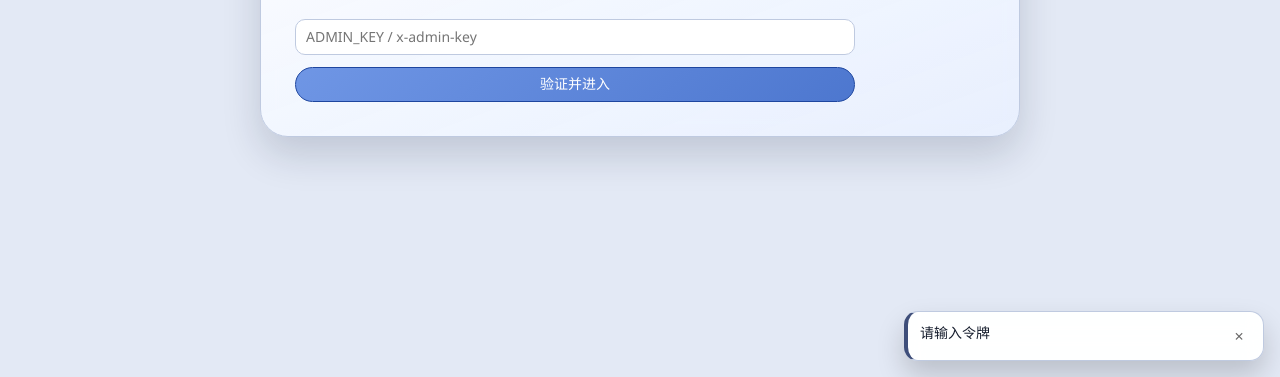
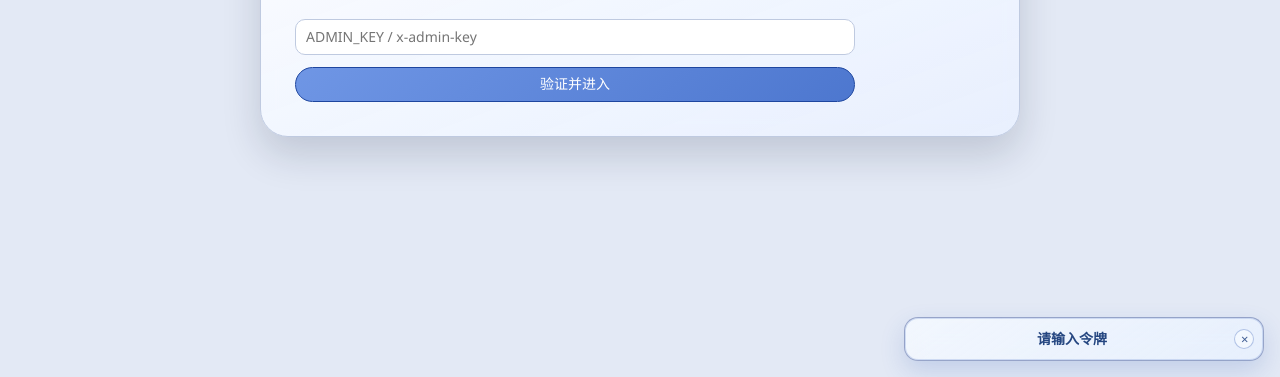
Before and after one commit to AmethystDev-Labs/amepx, a website: page src/templete/admin.html in a window 1280 px wide. Both pictures are taken after a click on the button "验证并进入". Shown: the part 423-800 px from the top of the page. Drawn offline with Linux system fonts and the light colour scheme.

Commit message:
Update admin.html

```diff
--- a/src/templete/admin.html
+++ b/src/templete/admin.html
@@ -448,13 +448,29 @@
         flex-wrap: wrap;
       }
 
+      .head-actions .btn-compact {
+        border-radius: 11px;
+        padding: 7px 9px;
+        min-height: 34px;
+        font-size: 12px;
+        text-align: center;
+      }
+
       .sync-chip {
+        display: inline-flex;
+        align-items: center;
+        justify-content: center;
         border: 1px solid var(--line);
         border-radius: 999px;
-        padding: 6px 10px;
+        padding: 7px 10px;
+        min-height: 34px;
         font-size: 12px;
         color: var(--muted);
         background: #f4f7ff;
+        text-align: center;
+        white-space: nowrap;
+        overflow: hidden;
+        text-overflow: ellipsis;
       }
 
       .sync-chip.ok {
@@ -784,19 +800,23 @@
         z-index: 90;
         width: min(360px, calc(100vw - 24px));
         display: grid;
-        gap: 10px;
+        gap: 9px;
       }
 
       .toast {
-        border: 1px solid var(--line);
+        position: relative;
+        border: 1px solid rgba(96, 130, 204, 0.58);
         border-radius: 14px;
-        background: rgba(255, 255, 255, 0.97);
-        backdrop-filter: blur(10px);
-        box-shadow: 0 14px 28px rgba(0, 0, 0, 0.18);
-        display: grid;
-        grid-template-columns: 1fr auto;
-        gap: 8px;
-        padding: 10px 10px 10px 12px;
+        background: linear-gradient(145deg, rgba(247, 251, 255, 0.76), rgba(234, 243, 255, 0.62));
+        backdrop-filter: blur(12px) saturate(140%);
+        box-shadow:
+          0 10px 24px rgba(42, 88, 176, 0.18),
+          inset 0 0 0 1px rgba(141, 167, 223, 0.34);
+        display: flex;
+        align-items: center;
+        justify-content: center;
+        min-height: 44px;
+        padding: 10px 36px 10px 12px;
         transform: translateY(8px);
         opacity: 0;
         transition: transform 0.18s ease, opacity 0.18s ease;
@@ -808,39 +828,49 @@
       }
 
       .toast.info {
-        border-left: 4px solid #1f4fba;
+        border-color: rgba(89, 124, 200, 0.68);
       }
 
       .toast.success {
-        border-left: 4px solid #2d5fca;
+        border-color: rgba(93, 138, 206, 0.68);
       }
 
       .toast.warn {
-        border-left: 4px solid #3e4e7a;
+        border-color: rgba(113, 130, 178, 0.7);
       }
 
       .toast.error {
-        border-left: 4px solid #1f2a45;
+        border-color: rgba(117, 111, 176, 0.72);
       }
 
       .toast-text {
         margin: 0;
-        line-height: 1.5;
+        width: 100%;
+        text-align: center;
+        line-height: 1.4;
         font-size: 14px;
+        font-weight: 600;
+        color: #254681;
       }
 
       .toast-close {
-        width: 28px;
-        height: 28px;
-        border: 0;
-        border-radius: 8px;
-        background: transparent;
-        color: #666666;
+        position: absolute;
+        right: 9px;
+        top: 50%;
+        transform: translateY(-50%);
+        width: 20px;
+        height: 20px;
+        border: 1px solid rgba(112, 142, 206, 0.5);
+        border-radius: 999px;
+        background: rgba(250, 253, 255, 0.6);
+        color: #3f5d93;
+        font-size: 13px;
+        line-height: 1;
         cursor: pointer;
       }
 
       .toast-close:hover {
-        background: #efefef;
+        background: rgba(222, 235, 255, 0.76);
       }
 
       @media (max-width: 1200px) {
@@ -1390,6 +1420,7 @@
 
       function setSyncChip(text, type = "") {
         refs.syncChip.textContent = text;
+        refs.syncChip.title = text;
         refs.syncChip.classList.remove("ok", "working", "error");
         if (type) refs.syncChip.classList.add(type);
       }
```
